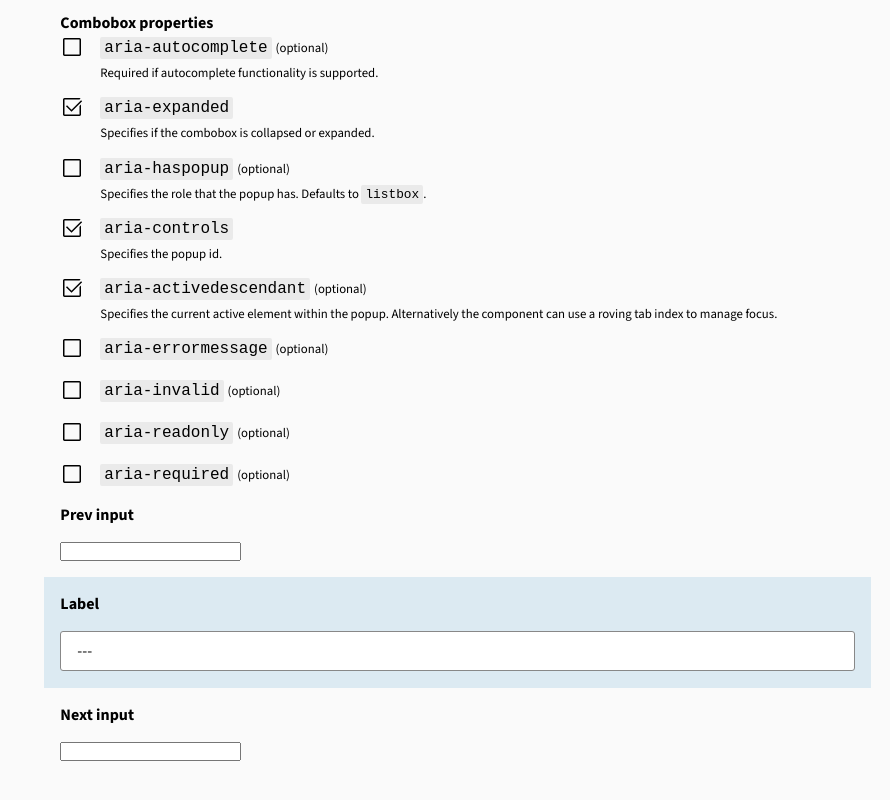
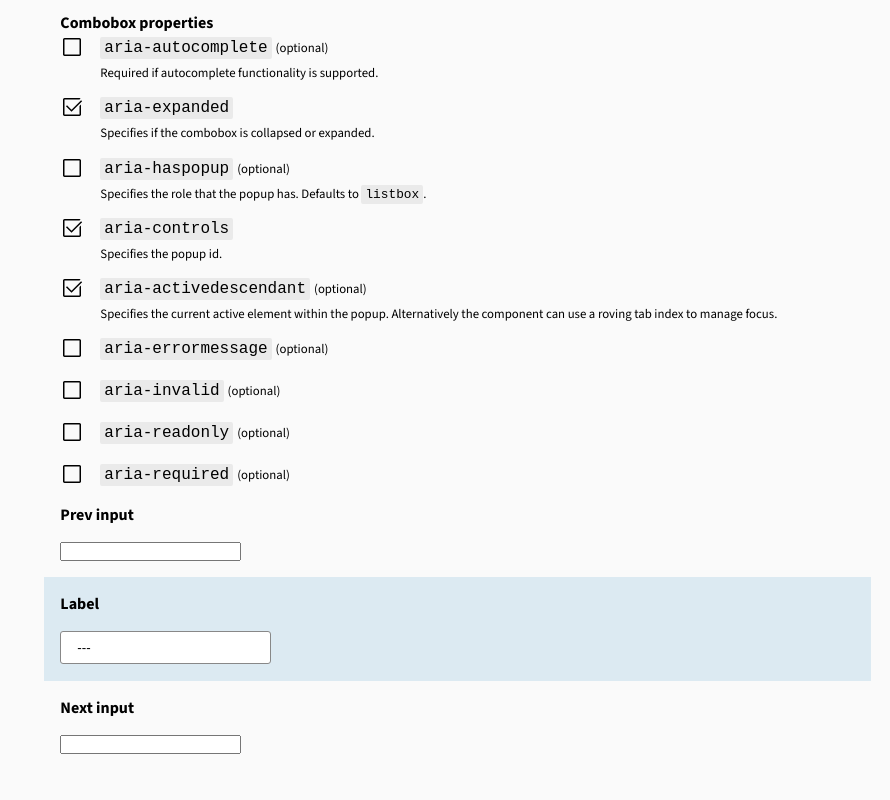
Before and after one commit to qroll/roll-web-lab, a Next.js app: page /a11y/combobox/aria-activedescendant in a window 1280 px wide. Shown: the part 559-1359 px from the top of the page, without its empty margins (390-1280 px from the left). Built offline with nearby package versions, Linux system fonts and the light colour scheme.

Commit message:
Attempt to fix Mac Safari Voiceover issue

```diff
--- a/src/components/combobox/combobox-with-aria-activedescendant.tsx
+++ b/src/components/combobox/combobox-with-aria-activedescendant.tsx
@@ -162,9 +162,11 @@ export function ComboboxWithAriaActivedescendant(props: ComboboxWithAriaActivede
       <div ref={comboboxWrapperRef}>
         <ComboboxSelection
           role="combobox"
+          aria-labelledby="dropdown-label"
           aria-activedescendant={expanded ? `dropdown-listitem-${focusedItem ? focusedItem.id : "none"}` : undefined}
           aria-controls="dropdown-listitem-popup"
           aria-expanded={expanded}
+          aria-readonly={false}
           id="dropdown-input"
           ref={comboboSelectionRef}
           tabIndex={0}
@@ -172,9 +174,8 @@ export function ComboboxWithAriaActivedescendant(props: ComboboxWithAriaActivede
           onBlur={onComboboxBlur}
           onClick={onComboboxClick}
           onKeyDown={onKeyDown}
-        >
-          {selectedItem ? selectedItem.label : "---"}
-        </ComboboxSelection>
+          value={selectedItem ? selectedItem.label : "---"}
+        />
         <ComboboxListPositioning>
           <ComboboxList $expanded={expanded} role="listbox" id="dropdown-listitem-popup">
             <ComboboxListItem
@@ -225,7 +226,7 @@ const Label = styled.label`
   margin: 0 0 1rem 0;
 `;
 
-const ComboboxSelection = styled.div<{ $expanded: boolean }>`
+const ComboboxSelection = styled.input<{ $expanded: boolean }>`
   background: #fff;
   border: 1px solid #888;
   border-radius: 3px;
```
